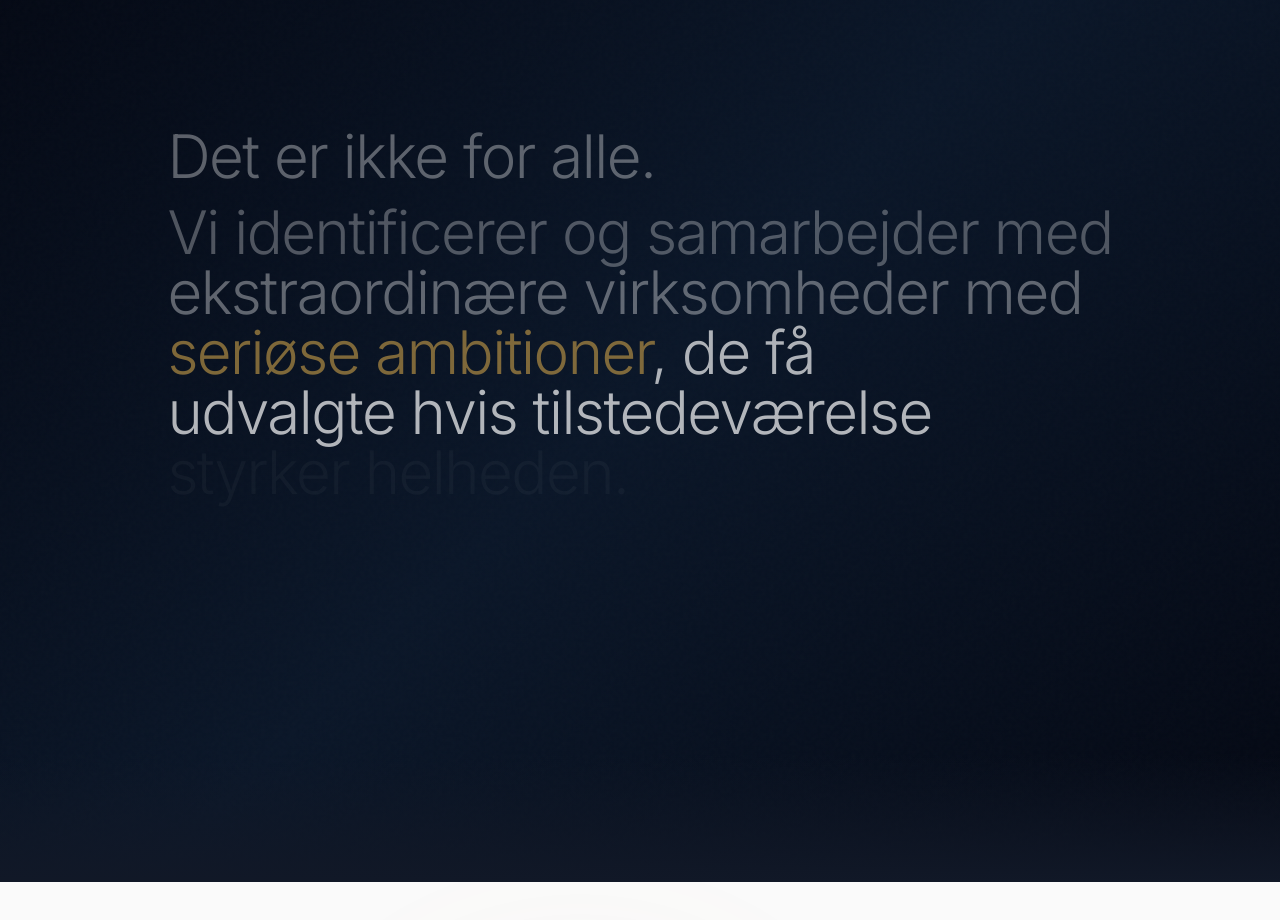
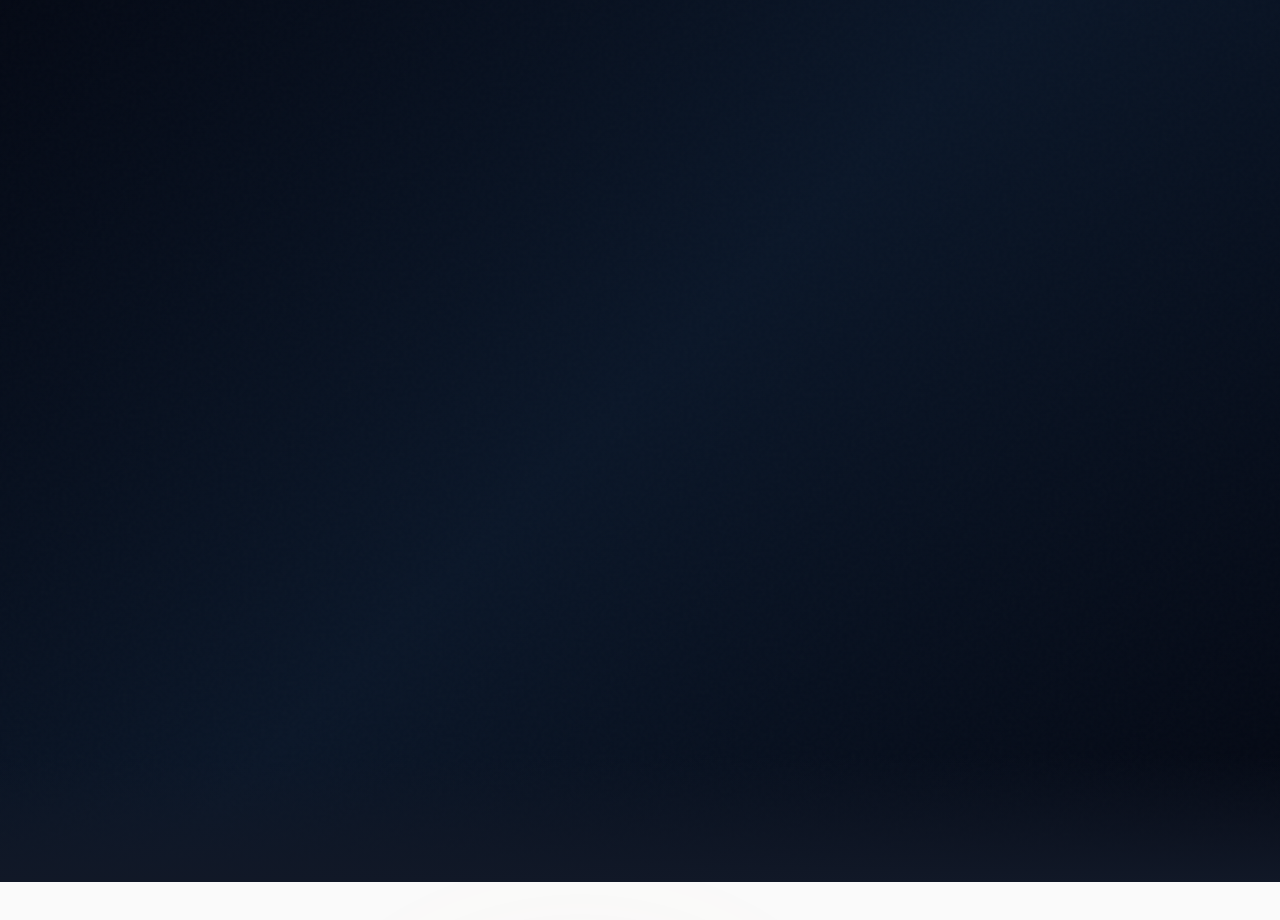
Before and after one commit to borreby86/transparo-web, a Next.js app: page / in a window 1280 px wide. Shown: the part 2300-3220 px from the top of the page. Built offline with nearby package versions, Linux system fonts and the light colour scheme.

Commit message:
Implement scroll-hijacking effect - lock user on section while text reveals progressively

```diff
--- a/components/sections/ExclusiveSection.tsx
+++ b/components/sections/ExclusiveSection.tsx
@@ -1,26 +1,51 @@
 'use client'
 
-import { motion, useReducedMotion, useScroll, useTransform } from 'motion/react'
-import { useRef } from 'react'
+import { motion, useReducedMotion, useScroll, useTransform, useMotionValue } from 'motion/react'
+import { useRef, useEffect, useState } from 'react'
 
 export function ExclusiveSection() {
   const shouldReduceMotion = useReducedMotion()
   const containerRef = useRef<HTMLDivElement>(null)
+  const [scrollProgress, setScrollProgress] = useState(0)
+  const [isLocked, setIsLocked] = useState(false)
+  const scrollAccumulator = useRef(0)
 
-  // Scroll progress for the section
-  const { scrollYProgress } = useScroll({
-    target: containerRef,
-    offset: ["start start", "end end"]
-  })
+  // Handle scroll locking
+  useEffect(() => {
+    const handleScroll = (e: WheelEvent) => {
+      if (!containerRef.current) return
 
-  // Text reveal animations - more gradual progression
-  const line1Opacity = useTransform(scrollYProgress, [0, 0.14], [0, 1])
-  const line2Opacity = useTransform(scrollYProgress, [0.14, 0.28], [0, 0.7])
-  const line3Opacity = useTransform(scrollYProgress, [0.28, 0.42], [0, 0.7])
-  const line4Opacity = useTransform(scrollYProgress, [0.42, 0.56], [0, 1])
-  const line5Opacity = useTransform(scrollYProgress, [0.56, 0.70], [0, 0.7])
-  const line6Opacity = useTransform(scrollYProgress, [0.70, 0.84], [0, 1])
-  const subtextOpacity = useTransform(scrollYProgress, [0.84, 1], [0, 0.9])
+      const rect = containerRef.current.getBoundingClientRect()
+      const isInView = rect.top <= 100 && rect.bottom >= window.innerHeight - 100
+
+      if (isInView && scrollProgress < 1) {
+        e.preventDefault()
+        setIsLocked(true)
+
+        // Accumulate scroll
+        scrollAccumulator.current += e.deltaY * 0.001
+        scrollAccumulator.current = Math.max(0, Math.min(1, scrollAccumulator.current))
+        setScrollProgress(scrollAccumulator.current)
+
+        // Lock scroll position
+        window.scrollTo(0, containerRef.current.offsetTop - 50)
+      } else {
+        setIsLocked(false)
+      }
+    }
+
+    window.addEventListener('wheel', handleScroll, { passive: false })
+    return () => window.removeEventListener('wheel', handleScroll)
+  }, [scrollProgress])
+
+  // Text reveal based on scroll progress
+  const line1Opacity = scrollProgress * 6 > 1 ? 1 : scrollProgress * 6
+  const line2Opacity = Math.max(0, Math.min(0.7, (scrollProgress - 0.16) * 4))
+  const line3Opacity = Math.max(0, Math.min(0.7, (scrollProgress - 0.33) * 4))
+  const line4Opacity = Math.max(0, Math.min(1, (scrollProgress - 0.5) * 4))
+  const line5Opacity = Math.max(0, Math.min(0.7, (scrollProgress - 0.66) * 4))
+  const line6Opacity = Math.max(0, Math.min(1, (scrollProgress - 0.83) * 4))
+  const subtextOpacity = Math.max(0, Math.min(0.9, (scrollProgress - 0.9) * 10))
 
   return (
     <section ref={containerRef} className="relative min-h-screen bg-gradient-to-br from-gray-900 via-black to-gray-900 overflow-hidden py-24">
@@ -49,87 +74,116 @@ export function ExclusiveSection() {
           {/* Main text with scroll-triggered reveals */}
           <h2 className="font-display text-2xl sm:text-3xl md:text-4xl lg:text-5xl xl:text-6xl leading-tight tracking-tight">
             {/* Line 1 - "Det er ikke for alle." */}
-            <motion.span
+            <span
               style={{
-                opacity: shouldReduceMotion ? 1 : line1Opacity
+                opacity: shouldReduceMotion ? 1 : line1Opacity,
+                transition: 'opacity 0.3s ease-out'
               }}
               className="block font-light mb-4 text-white"
             >
               Det er ikke for alle.
-            </motion.span>
+            </span>
 
             {/* Line 2 */}
-            <motion.span
+            <span
               style={{
-                opacity: shouldReduceMotion ? 0.7 : line2Opacity
+                opacity: shouldReduceMotion ? 0.7 : line2Opacity,
+                transition: 'opacity 0.3s ease-out'
               }}
               className="block font-light text-white"
             >
               Vi identificerer og samarbejder med
-            </motion.span>
+            </span>
 
             {/* Line 3 */}
-            <motion.span
+            <span
               style={{
-                opacity: shouldReduceMotion ? 0.7 : line3Opacity
+                opacity: shouldReduceMotion ? 0.7 : line3Opacity,
+                transition: 'opacity 0.3s ease-out'
               }}
               className="block font-light text-white"
             >
               ekstraordinære virksomheder med
-            </motion.span>
+            </span>
 
             {/* Line 4 - Contains gold accent */}
-            <motion.span
+            <span
               style={{
-                opacity: shouldReduceMotion ? 1 : line4Opacity
+                opacity: shouldReduceMotion ? 1 : line4Opacity,
+                transition: 'opacity 0.3s ease-out'
               }}
               className="block font-light"
             >
               <span className="text-gold">seriøse ambitioner</span>
               <span className="text-white">, de få</span>
-            </motion.span>
+            </span>
 
             {/* Line 5 */}
-            <motion.span
+            <span
               style={{
-                opacity: shouldReduceMotion ? 0.7 : line5Opacity
+                opacity: shouldReduceMotion ? 0.7 : line5Opacity,
+                transition: 'opacity 0.3s ease-out'
               }}
               className="block font-light text-white"
             >
               udvalgte hvis tilstedeværelse
-            </motion.span>
+            </span>
 
             {/* Line 6 - "styrker helheden." */}
-            <motion.span
+            <span
               style={{
-                opacity: shouldReduceMotion ? 1 : line6Opacity
+                opacity: shouldReduceMotion ? 1 : line6Opacity,
+                transition: 'opacity 0.3s ease-out'
               }}
               className="block font-light text-white"
             >
               styrker helheden.
-            </motion.span>
+            </span>
           </h2>
 
           {/* Subtle divider */}
-          <motion.div
+          <div
             style={{
-              scaleX: shouldReduceMotion ? 1 : useTransform(scrollYProgress, [0.65, 0.7], [0, 1])
+              transform: `scaleX(${shouldReduceMotion ? 1 : Math.max(0, Math.min(1, (scrollProgress - 0.85) * 7))})`,
+              transition: 'transform 0.3s ease-out',
+              transformOrigin: 'left'
             }}
-            className="w-24 h-px bg-gold mt-12 mb-8 origin-left"
+            className="w-24 h-px bg-gold mt-12 mb-8"
           />
 
           {/* Subtext */}
-          <motion.p
+          <p
             style={{
-              opacity: shouldReduceMotion ? 0.9 : subtextOpacity
+              opacity: shouldReduceMotion ? 0.9 : subtextOpacity,
+              transition: 'opacity 0.3s ease-out'
             }}
             className="text-base sm:text-lg md:text-xl lg:text-2xl max-w-sm sm:max-w-md md:max-w-2xl lg:max-w-3xl font-light leading-relaxed text-white/90"
           >
             Vi arbejder kun med virksomheder, der forstår værdien af
             exceptionelt design og er klar til at investere i deres digitale fremtid.
-          </motion.p>
+          </p>
         </div>
       </div>
+
+      {/* Scroll indicator - shows when locked */}
+      {isLocked && scrollProgress < 0.9 && (
+        <motion.div
+          initial={{ opacity: 0 }}
+          animate={{ opacity: 1 }}
+          exit={{ opacity: 0 }}
+          className="absolute bottom-10 left-1/2 -translate-x-1/2 text-white/40 text-sm"
+        >
+          <div className="flex flex-col items-center gap-2">
+            <span>Scroll to reveal</span>
+            <motion.div
+              animate={{ y: [0, 8, 0] }}
+              transition={{ duration: 1.5, repeat: Infinity }}
+            >
+              ↓
+            </motion.div>
+          </div>
+        </motion.div>
+      )}
 
       {/* Bottom fade */}
       <div
```
